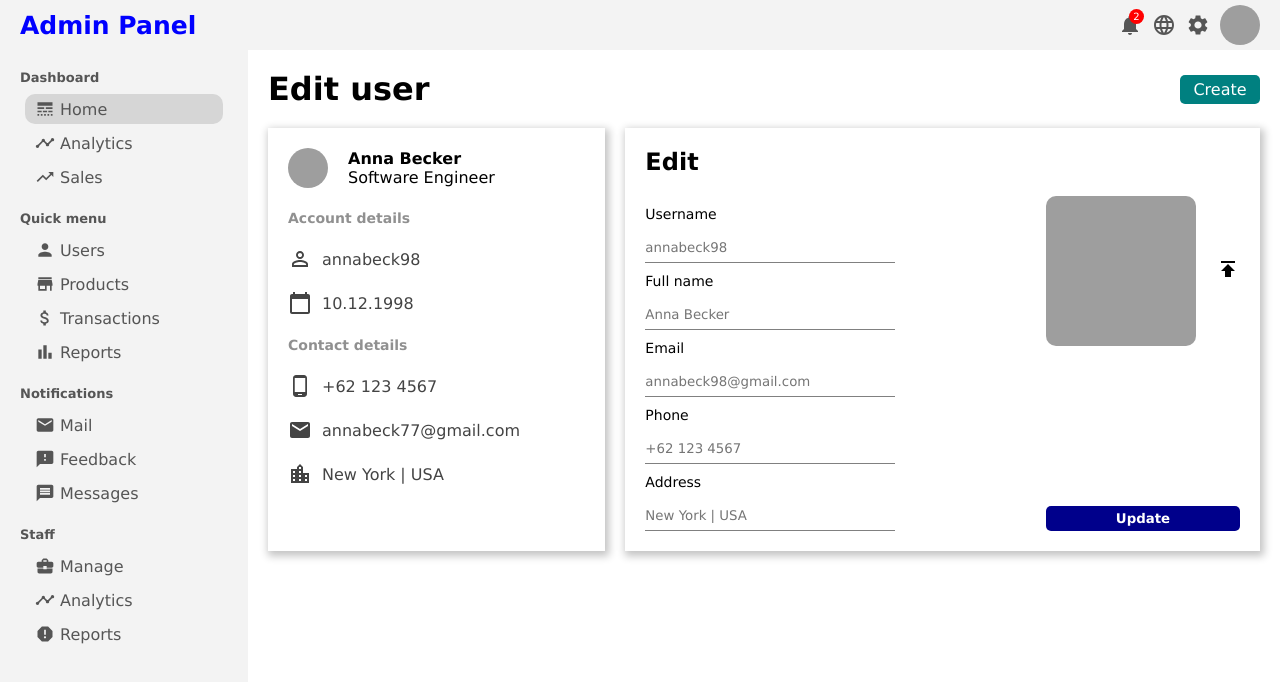
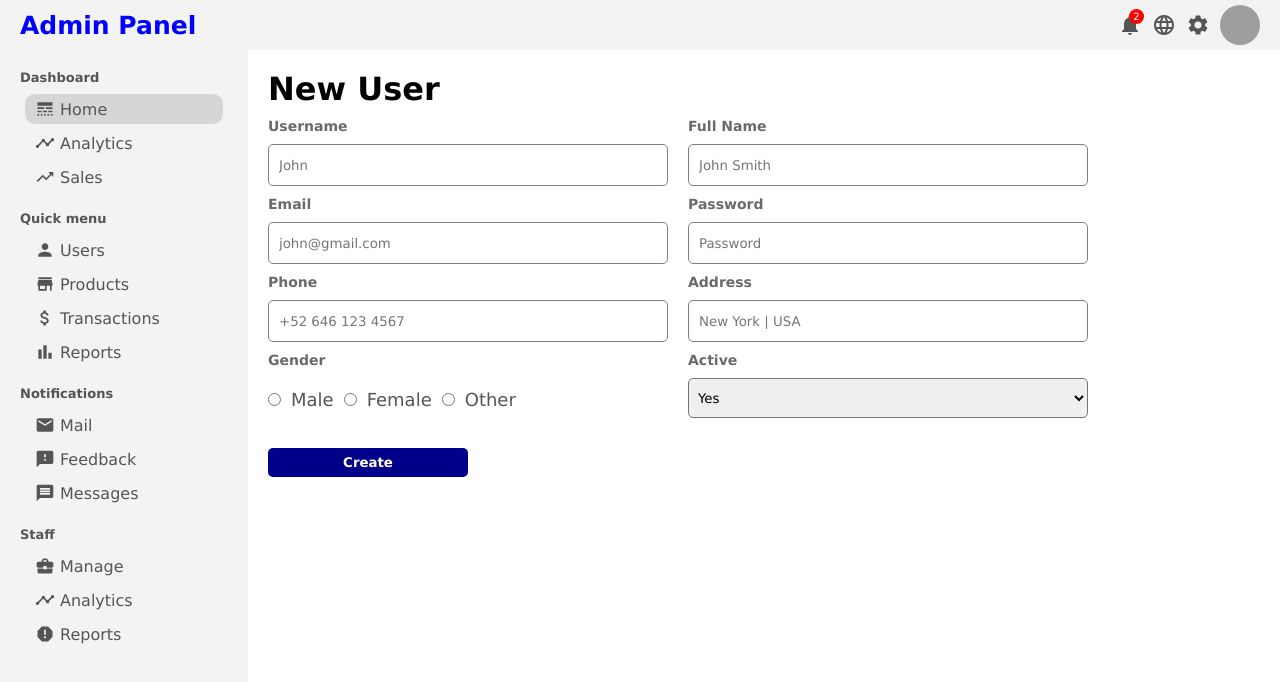
Before and after one commit to mjIsaac17/react-admin-panel, a React (Create React App) app: page /user/create in a window 1280 px wide. Shown: the top 682 px of the page. Built offline with nearby package versions, Linux system fonts and the light colour scheme; grey boxes are pictures that could not be loaded.

Commit message:
NewUser page

```diff
--- a/src/App.js
+++ b/src/App.js
@@ -5,6 +5,7 @@
 import { BrowserRouter, Routes, Route, Navigate } from 'react-router-dom';
 import UserList from './pages/userList/UserList';
 import User from './pages/user/User';
+import NewUser from './pages/newUser/NewUser';
 
 function App() {
   return (
@@ -16,6 +17,7 @@
           <Route path='/' element={<Home />} />
           <Route path='/users' element={<UserList />} />
           <Route path='/user/:userId' element={<User />} />
+          <Route path='/user/create' element={<NewUser />} />
           <Route path='*' element={<Navigate to='/' replace />} />
         </Routes>
       </div>
--- /dev/null
+++ b/src/pages/newUser/NewUser.jsx
@@ -0,0 +1,54 @@
+import './newUser.css';
+
+export default function NewUser() {
+  return (
+    <div className='newUser'>
+      <h1 className='newUser__title'>New User</h1>
+      <form className='newUser__form'>
+        <div className='newUser__item'>
+          <label>Username</label>
+          <input type='text' placeholder='John' />
+        </div>
+        <div className='newUser__item'>
+          <label>Full Name</label>
+          <input type='text' placeholder='John Smith' />
+        </div>
+        <div className='newUser__item'>
+          <label>Email</label>
+          <input type='email' placeholder='john@gmail.com' />
+        </div>
+        <div className='newUser__item'>
+          <label>Password</label>
+          <input type='password' placeholder='Password' />
+        </div>
+        <div className='newUser__item'>
+          <label>Phone</label>
+          <input type='text' placeholder='+52 646 123 4567' />
+        </div>
+        <div className='newUser__item'>
+          <label>Address</label>
+          <input type='text' placeholder='New York | USA' />
+        </div>
+        <div className='newUser__item'>
+          <label>Gender</label>
+          <div className='newUser__gender'>
+            <input type='radio' name='gender' id='male' value='male' />
+            <label htmlFor='male'>Male</label>
+            <input type='radio' name='gender' id='female' value='female' />
+            <label htmlFor='female'>Female</label>
+            <input type='radio' name='gender' id='other' value='other' />
+            <label htmlFor='other'>Other</label>
+          </div>
+        </div>
+        <div className='newUser__item'>
+          <label>Active</label>
+          <select name='active' id='active' className='newUser__select'>
+            <option value='yes'>Yes</option>
+            <option value='no'>No</option>
+          </select>
+        </div>
+        <button className='newUser__btn'>Create</button>
+      </form>
+    </div>
+  );
+}
--- /dev/null
+++ b/src/pages/newUser/newUser.css
@@ -0,0 +1,59 @@
+.newUser{
+  flex: 4;
+  padding: 20px;
+}
+
+.newUser__form{
+  display: flex;
+  flex-wrap: wrap;
+}
+
+.newUser__item{
+  display: flex;
+  flex-direction: column;
+  margin-top: 10px;
+  margin-right: 20px;
+  width: 400px;
+}
+
+.newUser__item > label {
+  color: rgb(106, 106, 106);
+  font-size: 14px;
+  font-weight: 600;
+  margin-bottom: 10px;
+}
+
+.newUser__item > input {
+  border: 1px solid gray;
+  border-radius: 5px;
+  height: 20px;
+  padding: 10px;
+}
+
+.newUser__gender > input {
+  margin-top: 15px;
+}
+
+.newUser__gender > label {
+  color: #555;
+  font-size: 18px;
+  margin: 10px;
+}
+
+.newUser__select {
+  border-radius: 5px;
+  height: 40px;
+  padding: 0 5px;
+}
+
+.newUser__btn{
+  background-color: darkblue;
+  border: none;
+  border-radius: 5px;
+  color: white;
+  cursor: pointer;
+  font-weight: 600;
+  margin-top: 30px;
+  padding: 7px 10px;
+  width: 200px;
+}
--- a/src/pages/user/User.jsx
+++ b/src/pages/user/User.jsx
@@ -6,6 +6,7 @@
   PhoneAndroid,
   Publish
 } from '@mui/icons-material';
+import { Link } from 'react-router-dom';
 import './user.css';
 
 export default function User() {
@@ -13,7 +14,9 @@
     <div className='user'>
       <div className='user-title-container'>
         <h1 className='user-title'>Edit user</h1>
-        <button className='user-add-btn'>Create</button>
+        <Link to='/user/create'>
+          <button className='user-add-btn'>Create</button>
+        </Link>
       </div>
       <div className='user-container'>
         <div className='user-show'>
--- a/src/pages/user/user.css
+++ b/src/pages/user/user.css
@@ -114,8 +114,12 @@
 .user-update__input{
   border: none;
   border-bottom: 1px solid gray;
-  height: 30px;
+  height: 25px;
   width: 250px;
+}
+
+.user-update__input:focus{
+  outline: none;
 }
 
 .user-update__right{
```
